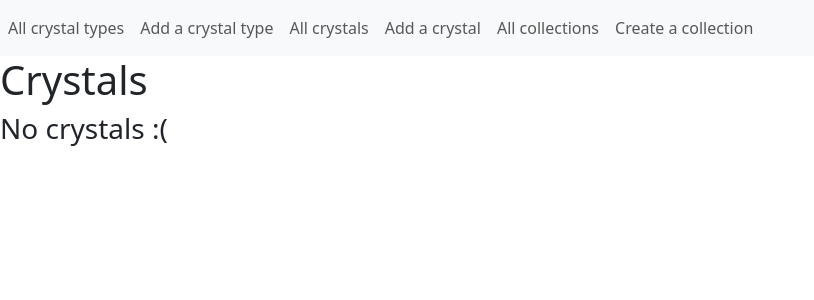
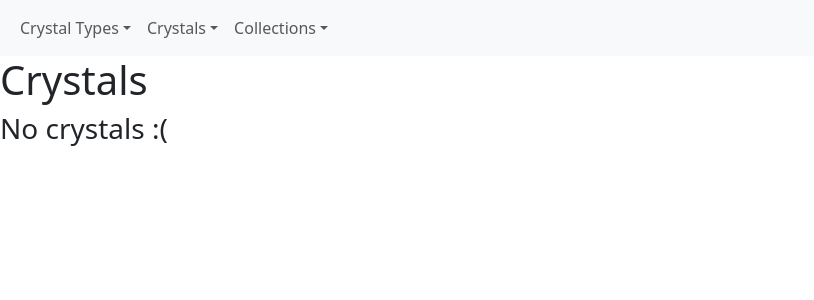
Before and after one commit to uriapete/crystallia, a Django app: page /crystals/ in a window 1280 px wide. Shown: the top 300 px of the page, without its empty margins (0-814 px from the left). Run offline with Django 4.2, Linux system fonts and the light colour scheme; data that the repository does not hold is empty.

Commit message:
base.html - navbar - add dropdowns

```diff
--- a/main_app/templates/bases/base.html
+++ b/main_app/templates/bases/base.html
@@ -9,19 +9,34 @@
 </head>
 <body>
     <nav class="navbar navbar-expand-lg bg-body-tertiary">
+        <div class="container-fluid">
+            <div class="collapse navbar-collapse" id="navbarSupportedContent">
                 <ul class="navbar-nav">
-            <li class="nav-item">
-                <a class="nav-link" href="{% url 'crystal_type_list' %}">All crystal types</a>
+                    <li class="nav-item dropdown">
+                        <a href="#" class="nav-link dropdown-toggle" role="button" data-bs-toggle="dropdown" aria-expanded="false">Crystal Types</a>
+                        <ul class="dropdown-menu">
+                            <li class="">
+                                <a class="dropdown-item" href="{% url 'crystal_type_list' %}">All crystal types</a>
                             </li>
-            <li class="nav-item">
-                <a class="nav-link" href="{% url 'crystal_type_create' %}">Add a crystal type</a>
+                            <li class="">
+                                <a class="dropdown-item" href="{% url 'crystal_type_create' %}">Add a crystal type</a>
                             </li>
+                        </ul>
+                    </li>
+                    <li class="nav-item dropdown">
+                        <a href="#" class="nav-link dropdown-toggle" role="button" data-bs-toggle="dropdown" aria-expanded="false">Crystals</a>
+                        <ul class="dropdown-menu">
                             <li class="nav-item">
                                 <a class="nav-link" href="{% url 'crystal_list' %}">All crystals</a>
                             </li>
                             <li class="nav-item">
                                 <a class="nav-link" href="{% url 'crystal_create' %}">Add a crystal</a>
                             </li>
+                        </ul>
+                    </li>
+                    <li class="nav-item dropdown">
+                        <a href="#" class="nav-link dropdown-toggle" role="button" data-bs-toggle="dropdown" aria-expanded="false">Collections</a>
+                        <ul class="dropdown-menu">
                             <li class="nav-item">
                                 <a class="nav-link" href="{% url 'collection_list' %}">All collections</a>
                             </li>
@@ -29,6 +44,10 @@
                                 <a class="nav-link" href="{% url 'collection_create' %}">Create a collection</a>
                             </li>
                         </ul>
+                    </li>
+                </ul>
+            </div>
+        </div>
     </nav>
     {% block content %}{% endblock content %}
 </body>
```
Lines whose indentation alone changed are shown as unchanged.
